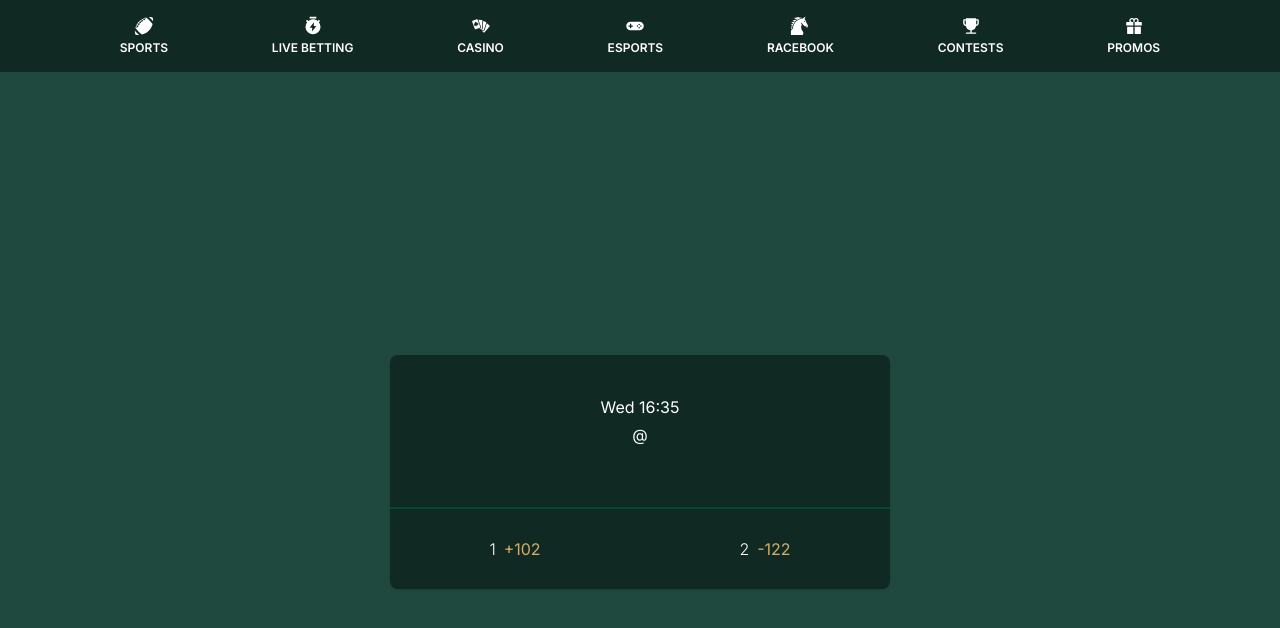
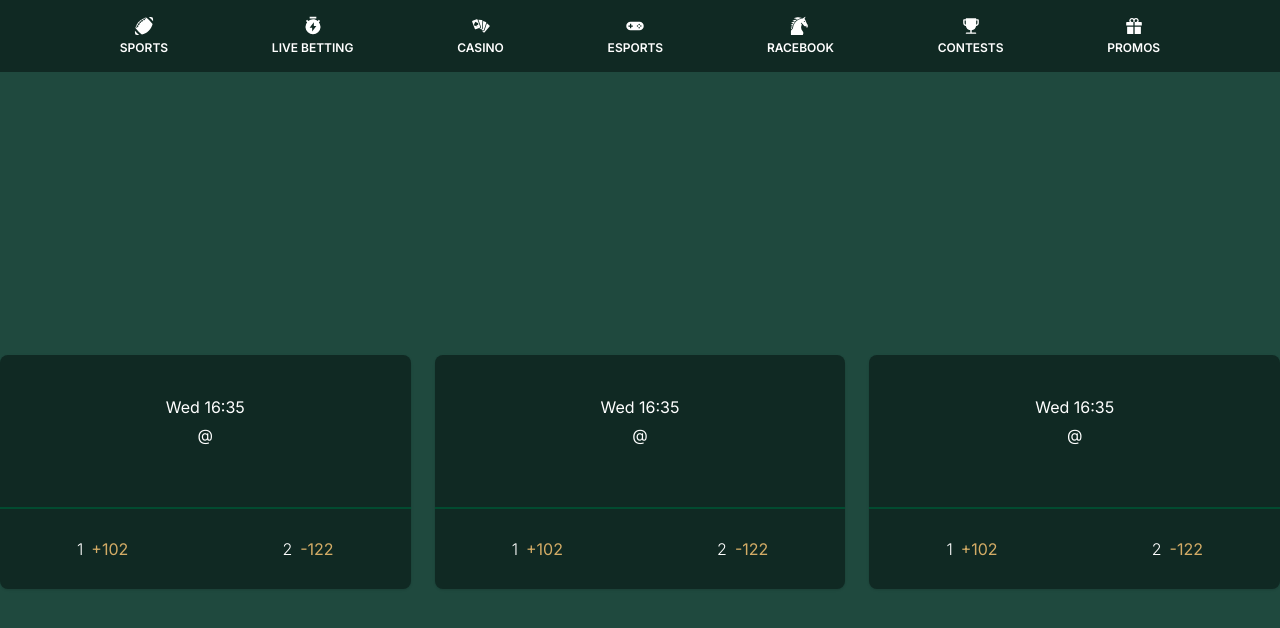
Before and after one commit to briannguy3n/freegroceries, a Next.js app: page / in a window 1280 px wide. Shown: the top 628 px of the page. Built offline with nearby package versions, Linux system fonts and the light colour scheme.

Commit message:
Update FeaturedGameScroller.tsx

```diff
--- a/app/components/FeaturedGameScroller/FeaturedGameScroller.tsx
+++ b/app/components/FeaturedGameScroller/FeaturedGameScroller.tsx
@@ -5,9 +5,8 @@ const FeaturedGameScroller = () => {
   return (
     <div className="flex flex-row gap-6 w-full items-center justify-center">
       <FeaturedGameCard />
-
-      {/* <FeaturedGameCard />
-      <FeaturedGameCard /> */}
+      <FeaturedGameCard />
+      <FeaturedGameCard />
 
     </div>
   )
```
